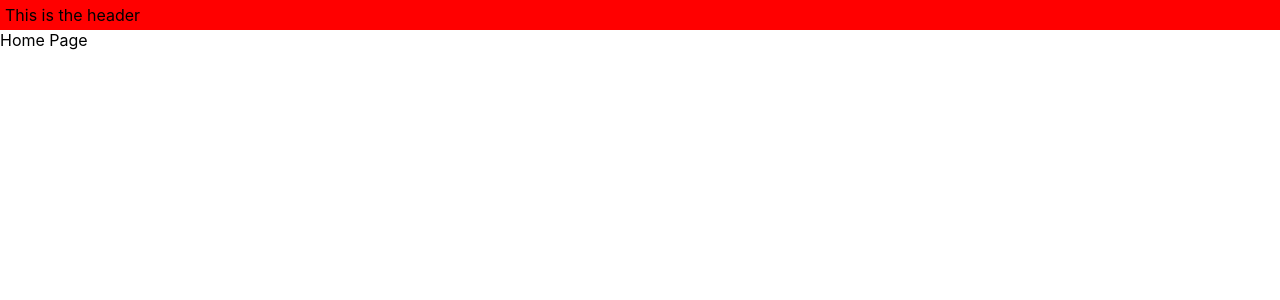
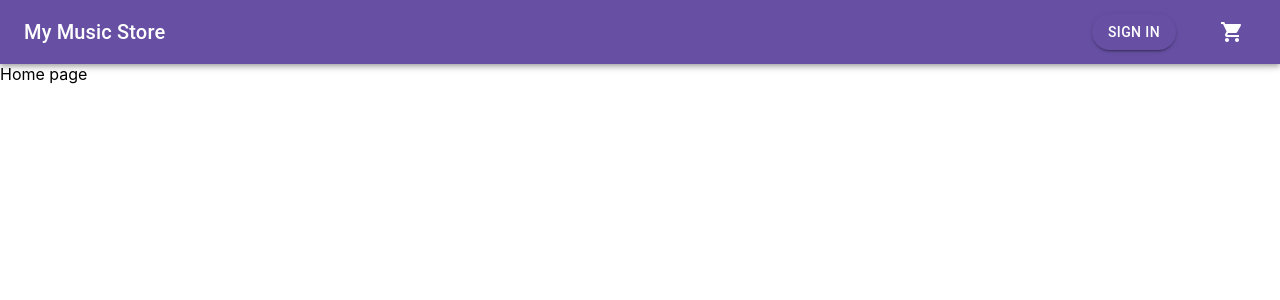
Before and after one commit to JohnnyQuiles/my-music-store, a React (Create React App) app: page / in a window 1280 px wide. Shown: the top 300 px of the page. Built offline with nearby package versions, Linux system fonts and the light colour scheme.

Commit message:
style coming together

```diff
--- a/src/App.js
+++ b/src/App.js
@@ -1,13 +1,11 @@
-import Layout from './components/Layout';
-import './App.css';
+import CustomThemeProvider from "./components/CustomThemeProvider";
+import Layout from "./components/Layout";
 
 function App() {
   return (
-    <div>
-      <Layout>
-        Home Page
-      </Layout>
-    </div>
+    <CustomThemeProvider>
+      <Layout>Home page</Layout>
+    </CustomThemeProvider>
   );
 }
 
--- /dev/null
+++ b/src/components/CustomThemeProvider.js
@@ -0,0 +1,32 @@
+import { createTheme, ThemeProvider } from "@mui/material";
+
+const PURPLE = "#6750A4";
+const BLACK = "#1C1B1F";
+
+const THEME = createTheme({
+    palette: {
+        primary: {
+            main: PURPLE,
+        },
+        secondary: {
+            main: BLACK,
+        },
+    },
+    components: {
+        MuiButton: {
+            styleOverrides: {
+                root: {
+                    borderRadius: "25px",
+                },
+            },
+        },
+    },
+});
+
+const CustomThemeProvider = (props) => {
+    const { children } = props;
+
+    return <ThemeProvider theme={THEME}>{children}</ThemeProvider>;
+};
+
+export default CustomThemeProvider;
--- /dev/null
+++ b/src/components/Header.js
@@ -0,0 +1,51 @@
+import AppBar from '@mui/material/AppBar';
+import Toolbar from '@mui/material/Toolbar';
+import Typography from '@mui/material/Typography';
+import IconButton from '@mui/material/IconButton';
+import MenuItem from '@mui/material/MenuItem';
+import Menu from '@mui/material/Menu';
+import ShoppingCartIcon from '@mui/icons-material/ShoppingCart';
+import Button from '@mui/material/Button';
+import { Box } from '@mui/system';
+const Header = () => {
+    return (
+        <AppBar position="static">
+            <Toolbar>
+                <Typography variant="h6" component="div" sx={{ flexGrow: 1 }}>
+                    My Music Store
+                </Typography>
+                <Box mr={4}>
+                    <Button variant="contained">SIGN IN</Button>
+                </Box>
+                <div>
+                    <IconButton //highlight shopping cart icon
+                        size="large"
+                        aria-label="account of current user"
+                        aria-controls="menu-appbar"
+                        aria-haspopup="true"
+                        color="inherit"
+                    >
+                        <ShoppingCartIcon />
+                    </IconButton>
+                    <Menu
+                        id="menu-appbar"
+                        anchorOrigin={{
+                            vertical: 'top',
+                            horizontal: 'right',
+                        }}
+                        keepMounted
+                        transformOrigin={{
+                            vertical: 'top',
+                            horizontal: 'right',
+                        }}
+                    >
+                        <MenuItem>Profile</MenuItem>
+                        <MenuItem>My account</MenuItem>
+                    </Menu>
+                </div>
+
+            </Toolbar>
+        </AppBar>
+    )
+}
+export default Header;
--- a/src/components/Layout.js
+++ b/src/components/Layout.js
@@ -1,20 +1,14 @@
-import React from 'react';
+import React from "react";
+import Header from "./Header";
 
 const Layout = (props) => {
     const { children } = props;
-    console.log('child prop:', children);
-
     return (
         <div>
-            <header style={{
-                background: 'red',
-                width: "100%",
-                padding:"5px"
-            }}>
-                This is the header
-            </header>
+            <Header />
             <div>{children}</div>
         </div>
-    )
-}
+    );
+};
+
 export default Layout;
```
